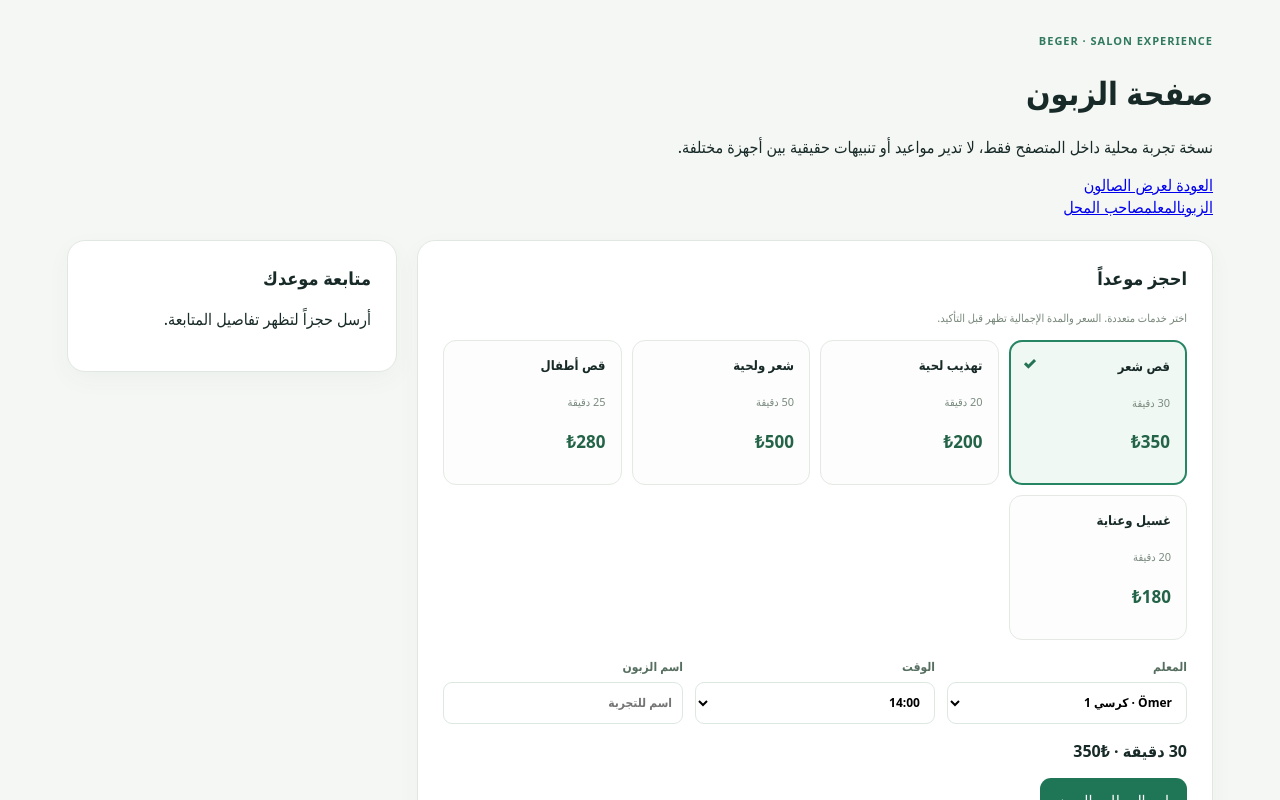
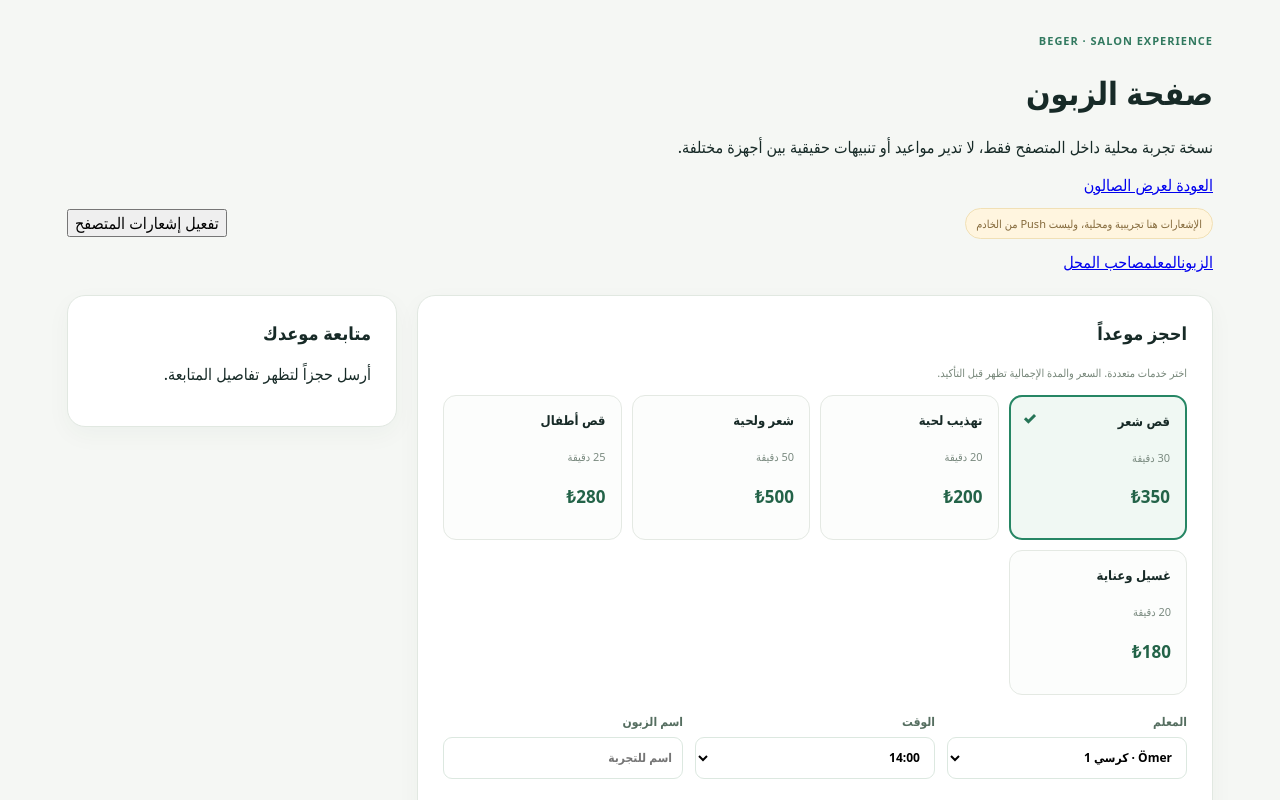
Before and after one commit to ultrablueai/Qmenu, a Next.js app: page /demo/salon/customer in a window 1280 px wide. Shown: the top 800 px of the page. Built offline with nearby package versions, Linux system fonts and the light colour scheme.

Commit message:
feat(beger): opt-in browser alerts on local appointment state changes

```diff
--- a/app/demo/salon/salon-role-demo.tsx
+++ b/app/demo/salon/salon-role-demo.tsx
@@ -1,5 +1,5 @@
 "use client";
-import {useEffect,useMemo,useState} from "react";
+import {useEffect,useMemo,useRef,useState} from "react";
 import Link from "next/link";
 import {salonServices,serviceBasket} from "../../../lib/beger-salon-demo-model.mjs";
 import "./salon.css";
@@ -19,8 +19,28 @@ export default function SalonRoleDemo({role}:{role:Role}){
  const [rows,setRows]=useState<Appt[]>([]),[hydrated,setHydrated]=useState(false);
  const [name,setName]=useState(""),[selected,setSelected]=useState(["hair"]),[barber,setBarber]=useState("omer"),[time,setTime]=useState("14:00");
  const [message,setMessage]=useState(""),[myId,setMyId]=useState<string|null>(null);
- const [origin,setOrigin]=useState("");
- useEffect(()=>{setOrigin(window.location.origin);setRows(read());setHydrated(true);const handler=()=>setRows(read());window.addEventListener("storage",handler);window.addEventListener("beger-salon-change",handler);return()=>{window.removeEventListener("storage",handler);window.removeEventListener("beger-salon-change",handler)}},[]);
+ const previous=useRef<Record<string,State>>({});
+ const [browserAlerts,setBrowserAlerts]=useState(false);
+ useEffect(()=>{
+  const first=read();previous.current=Object.fromEntries(first.map(b=>[b.id,b.state]));setRows(first);setHydrated(true);
+  setBrowserAlerts(typeof Notification!=="undefined"&&Notification.permission==="granted");
+  const handler=()=>{
+   const updated=read();const changed=updated.find(b=>previous.current[b.id]&&previous.current[b.id]!==b.state);
+   if(changed){
+    const alert="الموعد #"+changed.id+": "+statuses[changed.state];setMessage(alert);
+    if(typeof Notification!=="undefined"&&Notification.permission==="granted")new Notification("Beger Salon — تحديث الموعد",{body:alert});
+   }
+   previous.current=Object.fromEntries(updated.map(b=>[b.id,b.state]));setRows(updated);
+  };
+  window.addEventListener("storage",handler);window.addEventListener("beger-salon-change",handler);
+  return()=>{window.removeEventListener("storage",handler);window.removeEventListener("beger-salon-change",handler)};
+ },[]);
+ async function enableAlerts(){
+  if(typeof Notification==="undefined"){setMessage("المتصفح لا يدعم إشعارات الجهاز");return;}
+  const permission=await Notification.requestPermission();
+  setBrowserAlerts(permission==="granted");
+  setMessage(permission==="granted"?"تم تفعيل تنبيهات هذا المتصفح فقط":"استخدم خط سير الموعد داخل الصفحة لمتابعة التغييرات");
+ }
  const basket=useMemo(()=>serviceBasket(selected),[selected]);
  const mine=rows.find(x=>x.id===myId)||rows[rows.length-1];
  function commit(updated:Appt[]){write(updated);setRows(updated);}
@@ -43,6 +63,7 @@ export default function SalonRoleDemo({role}:{role:Role}){
  const title=role==="customer"?"صفحة الزبون":role==="barber"?"واجهة المعلم":"إدارة الصالون";
  return <main className="bs-page" lang="ar" dir="rtl"><div className="bs-wrap">
  <header className="bs-role-head"><div><span className="bs-eyebrow">BEGER · SALON EXPERIENCE</span><h1>{title}</h1><p>نسخة تجربة محلية داخل المتصفح فقط، لا تدير مواعيد أو تنبيهات حقيقية بين أجهزة مختلفة.</p></div><Link href="/demo/salon">العودة لعرض الصالون</Link></header>
+ <div style={{display:"flex",justifyContent:"space-between",alignItems:"center",gap:12,flexWrap:"wrap",margin:"12px 0"}}><span className="bs-demo">الإشعارات هنا تجريبية ومحلية، وليست Push من الخادم</span><button type="button" className="bs-checkin-link" onClick={()=>void enableAlerts()}>{browserAlerts?"إشعارات هذا المتصفح مفعلة":"تفعيل إشعارات المتصفح"}</button></div>
  <nav className="bs-role-nav" aria-label="تبديل صفحات المعاينة"><Link href="/demo/salon/customer" aria-current={role==="customer"?"page":undefined}>الزبون</Link><Link href="/demo/salon/barber" aria-current={role==="barber"?"page":undefined}>المعلم</Link><Link href="/demo/salon/owner" aria-current={role==="owner"?"page":undefined}>صاحب المحل</Link></nav>
  {message?<p role="status" className="bs-notice">{message}</p>:null}
  {!hydrated?<p>جارٍ تحميل بيانات العرض…</p>:null}
```
